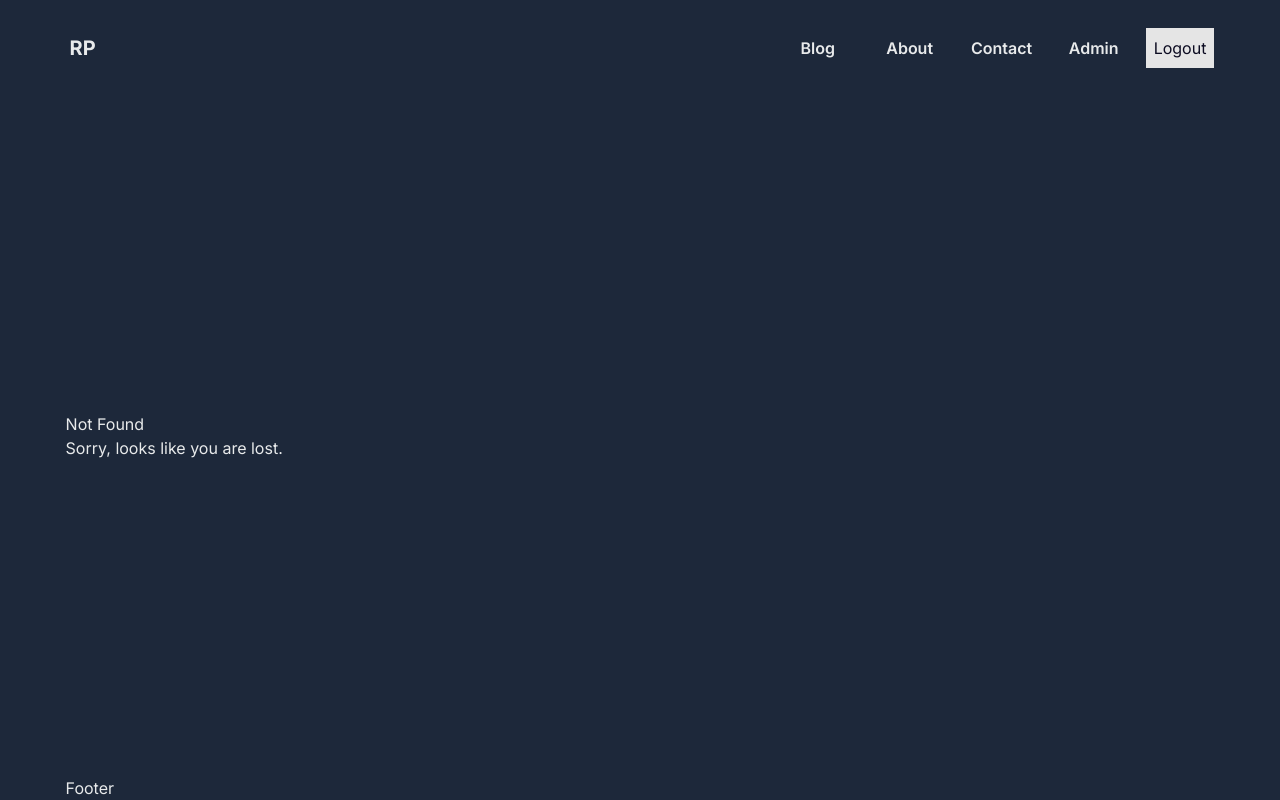
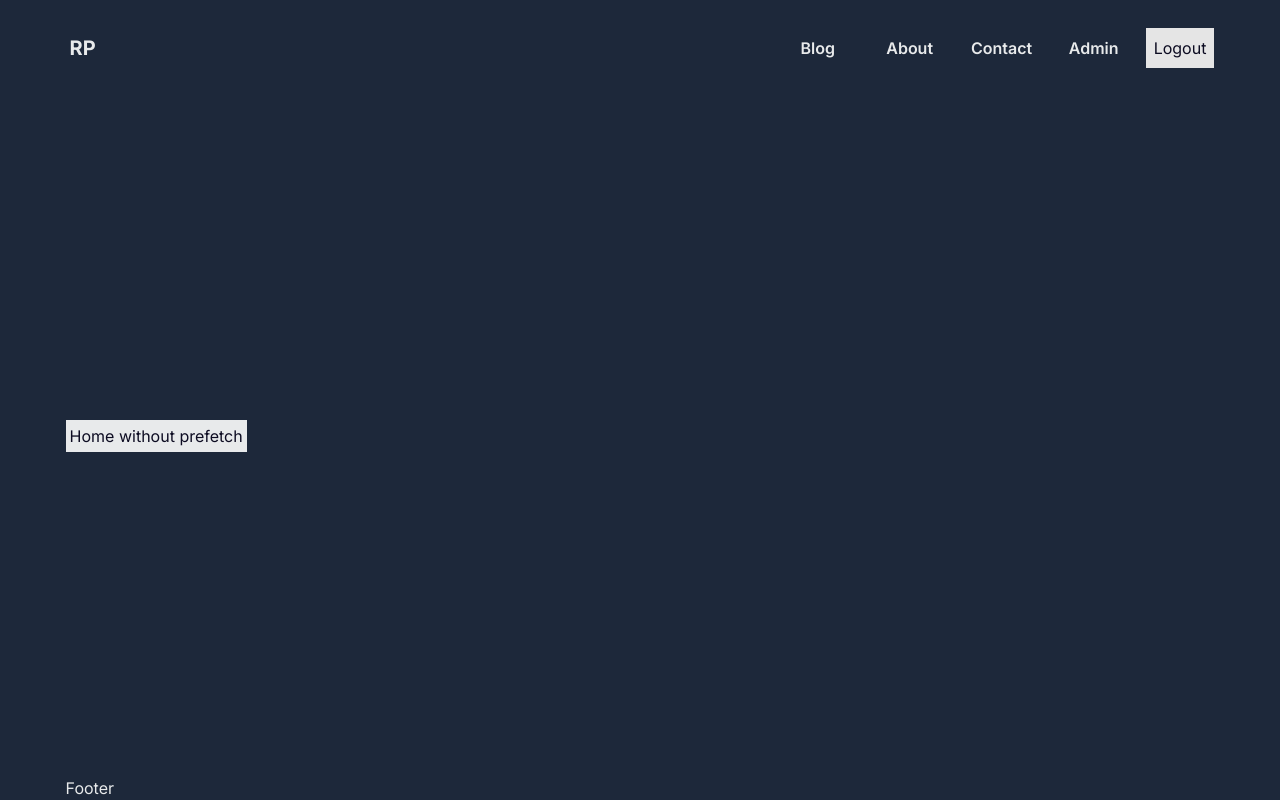
Before and after one commit to Er-RP/nextjs-tutorial, a Next.js app: page /navigation in a window 1280 px wide. Before the commit this address had no page. Built offline with nearby package versions, Linux system fonts and the light colour scheme.

Commit message:
Link without prefetch

```diff
--- /dev/null
+++ b/src/app/navigation/page.tsx
@@ -0,0 +1,12 @@
+import Link from 'next/link'
+
+const NavigationTest = () => {
+  return (
+  <div className="flex gap-4">
+    <Link href="/" prefetch={false} className='bg-text-main text-main p-1'>Home without prefetch</Link>
+  </div>
+
+  )
+}
+
+export default NavigationTest
```
Also changed, not shown: 1 other file (tests, documents, lock files or other folders).
